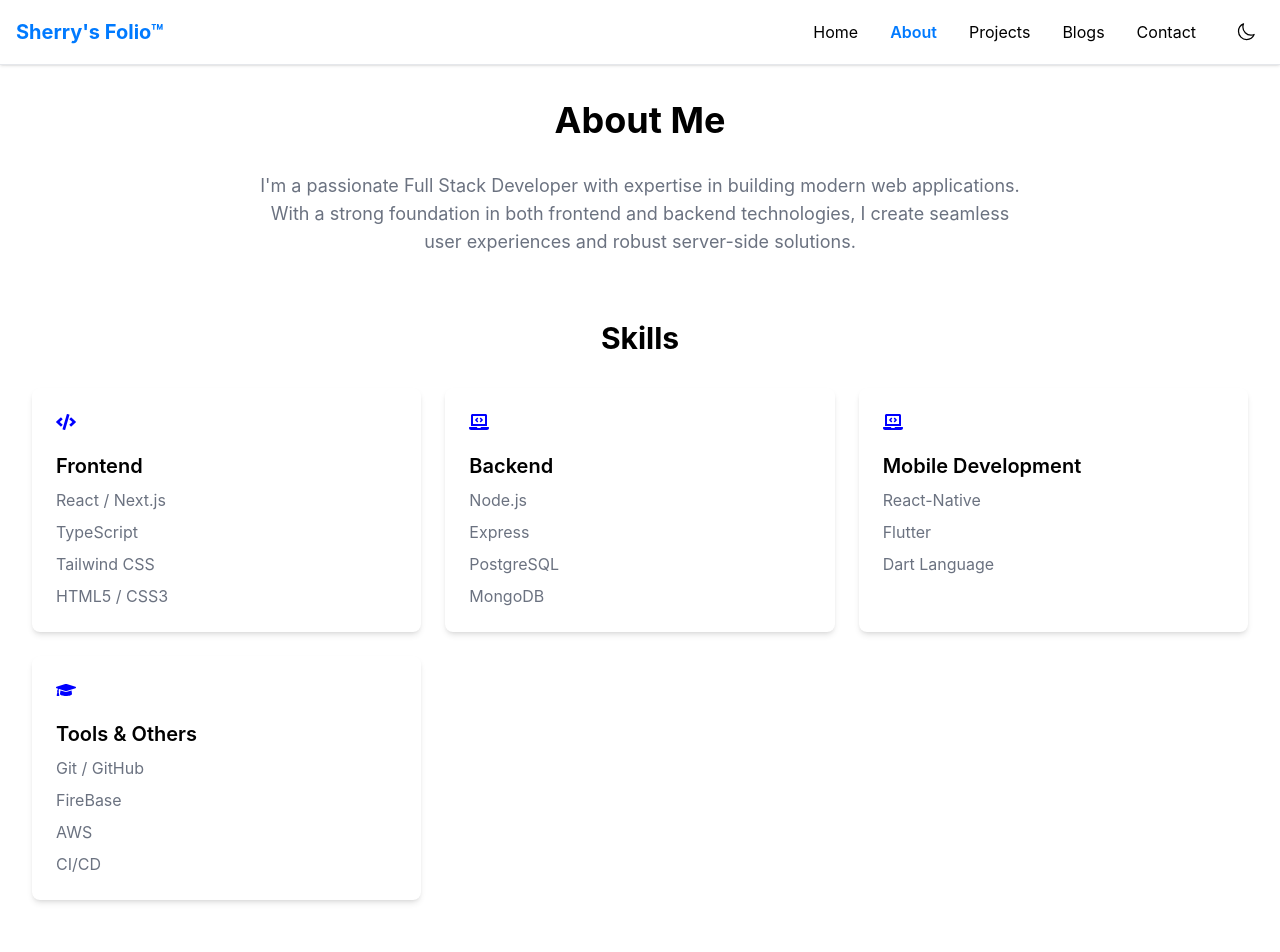
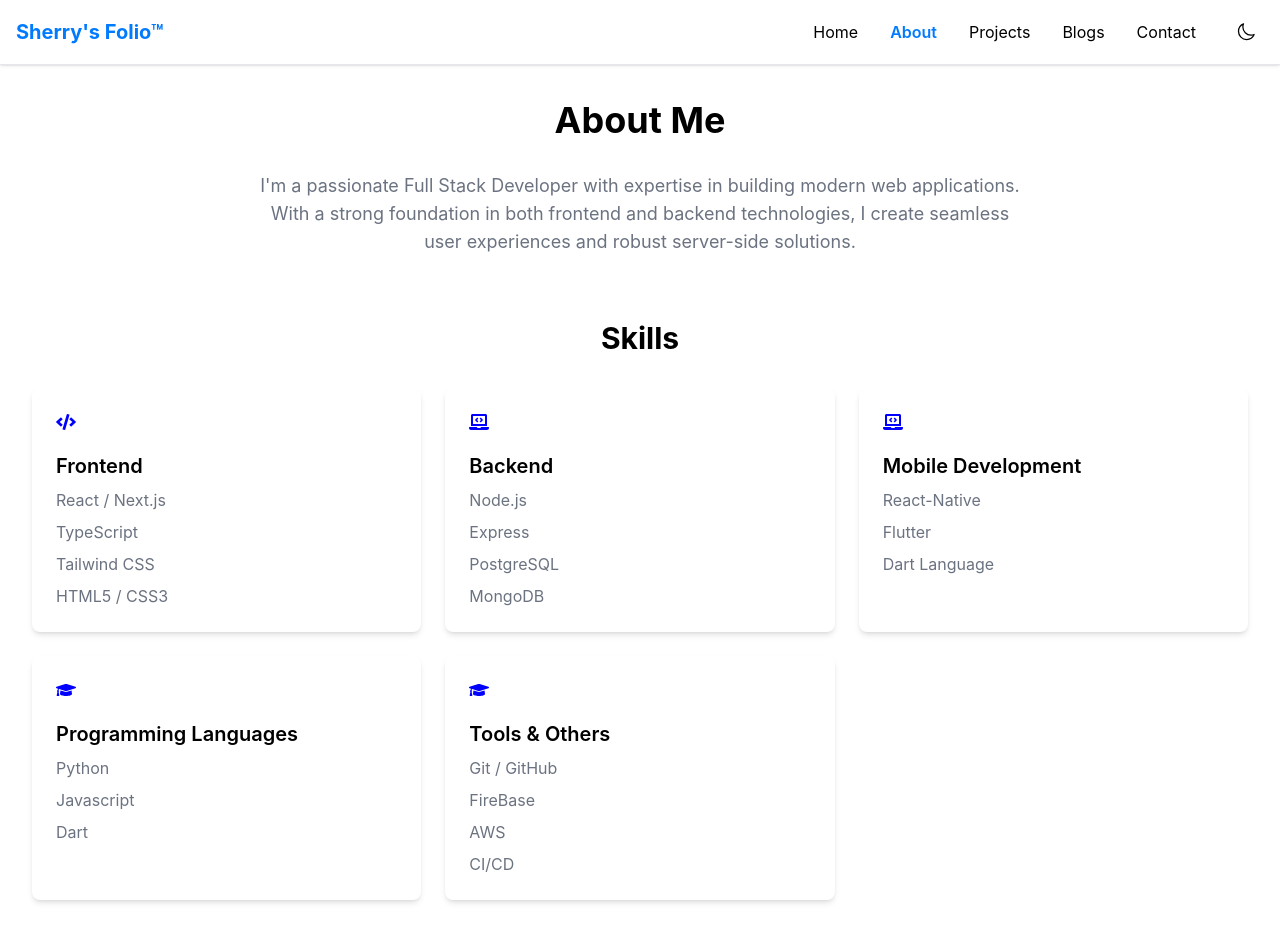
Before and after one commit to sheryps/My-folio, a Next.js app: page /about in a window 1280 px wide. Shown: the top 952 px of the page. Built offline with nearby package versions, Linux system fonts and the light colour scheme.

Commit message:
updated skills

```diff
--- a/src/app/about/page.tsx
+++ b/src/app/about/page.tsx
@@ -83,7 +83,19 @@ const Page = () => {
               <li>Dart Language</li>
             </ul>
           </motion.div>
-
+                    <motion.div
+            variants={fadeInUp}
+            {...cardHover}
+            transition={cardHoverTransition}
+            className="bg-white dark:bg-dark/50 p-6 rounded-lg shadow-md" >
+            <FaGraduationCap size={20} color='blue'/>
+            <h3 className="text-xl font-semibold mb-2 mt-5">Programming Languages</h3>
+            <ul className="text-secondary space-y-2">
+              <li>Python</li>
+              <li>Javascript</li>
+              <li>Dart</li>
+            </ul>
+          </motion.div>
           <motion.div
             variants={fadeInUp}
             {...cardHover}
```
